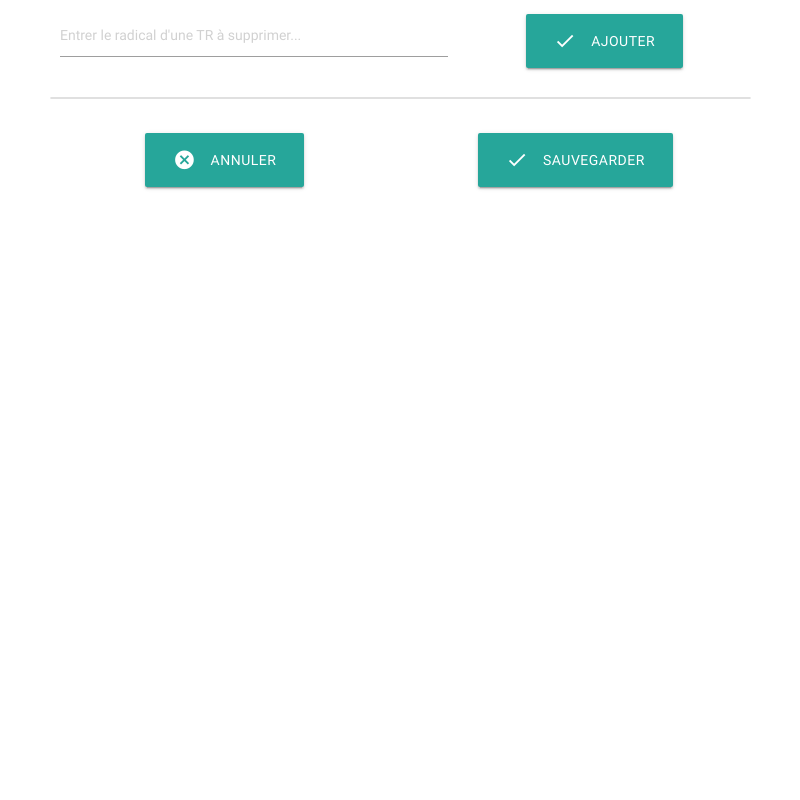
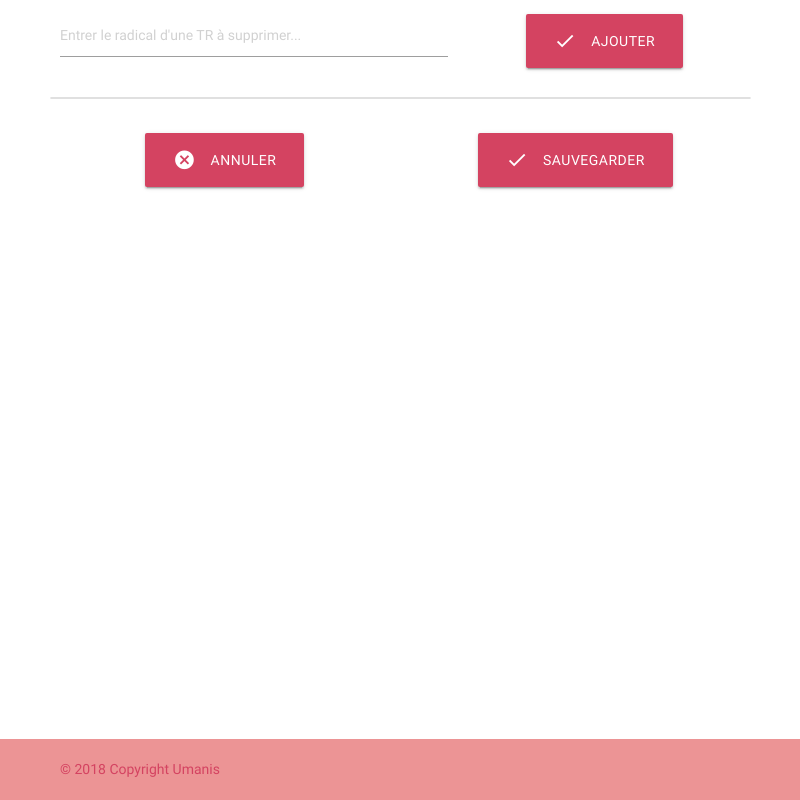
Before and after one commit to Zombitch/EdealMetadataCleaner, an Electron app: page views/settings.html in a window 800 px wide. Drawn offline with Linux system fonts and the light colour scheme; no server answers.

Commit message:
Add Umanis gfx color chart

```diff
--- /dev/null
+++ b/public/stylesheets/materialize_custom.css
@@ -0,0 +1,33 @@
+body {
+  display: flex;
+  min-height: 100vh;
+  flex-direction: column;
+}
+
+main {
+  flex: 1 0 auto;
+}
+
+.umanis-color{
+  background-color: #D44361;
+}
+
+.umanis-color:visited{
+  background-color: #D44361;
+}
+
+.umanis-color:focus{
+  background-color: #D44361;
+}
+
+.umanis-color:hover{
+  background-color: #E2686D;
+}
+
+.umanis-text-color{
+  color: #D44361;
+}
+
+.umanis-color-lighten-1{
+  background-color: #EC9495;
+}
--- a/views/settings.html
+++ b/views/settings.html
@@ -5,7 +5,8 @@
     <meta http-equiv="Content-Type" content="text/html; charset=UTF-8"/>
     <meta name="viewport" content="width=device-width, initial-scale=1, maximum-scale=1.0"/>
     <link href="https://fonts.googleapis.com/icon?family=Material+Icons" rel="stylesheet">
-    <link type="text/css" rel="stylesheet" href="../public/stylesheets/materialize.min.css"  media="screen,projection"/>
+    <link type="text/css" rel="stylesheet" href="../public/stylesheets/materialize.min.css" media="screen,projection"/>
+    <link type="text/css" rel="stylesheet" href="../public/stylesheets/materialize_custom.css" media="screen,projection"/>
 
     <script type="text/javascript" src="../public/javascripts/imports.js"></script>
     <script type="text/javascript" src="../public/javascripts/jquery-3.2.1.min.js"></script>
@@ -22,7 +23,7 @@
               <input id="radical" placeholder="Entrer le radical d'une TR à supprimer..." type="text" />
             </div>
             <div class="col s5 center">
-              <a href="javascript:addRadicalSettingsValue($('#radical').val());" class="waves-effect waves-light btn-large"><i class="material-icons left">check</i>Ajouter</a>
+              <a href="javascript:addRadicalSettingsValue($('#radical').val());" class="umanis-color waves-effect waves-light btn-large"><i class="material-icons left">check</i>Ajouter</a>
             </div>
           </div>
           <div class="row">
@@ -31,14 +32,24 @@
           </div>
           <div class="row">
             <div class="col s6 center">
-              <a href="javascript:closeParametersWindows(false);" class="waves-effect waves-light btn-large"><i class="material-icons left">cancel</i>Annuler</a>
+              <a href="javascript:closeParametersWindows(false);" class="umanis-color waves-effect waves-light btn-large"><i class="material-icons left">cancel</i>Annuler</a>
             </div>
             <div class="col s6 center">
-              <a href="javascript:closeParametersWindows(true);" class="waves-effect waves-light btn-large"><i class="material-icons left">check</i>Sauvegarder</a>
+              <a href="javascript:closeParametersWindows(true);" class="umanis-color waves-effect waves-light btn-large"><i class="material-icons left">check</i>Sauvegarder</a>
             </div>
           </div>
         </div>
       </div>
     </main>
+    <footer class="page-footer umanis-color-lighten-1 umanis-text-color">
+      <div class="container">
+        <div class="row">
+          <div class="col l6 s12">
+            © 2018 Copyright Umanis
+            <div id="version" class="right"></div>
+          </div>
+        </div>
+      </div>
+    </footer>
   </body>
 </html>
```
Also changed, not shown: views/index.html (+22 -13 lines), 1 other file.
